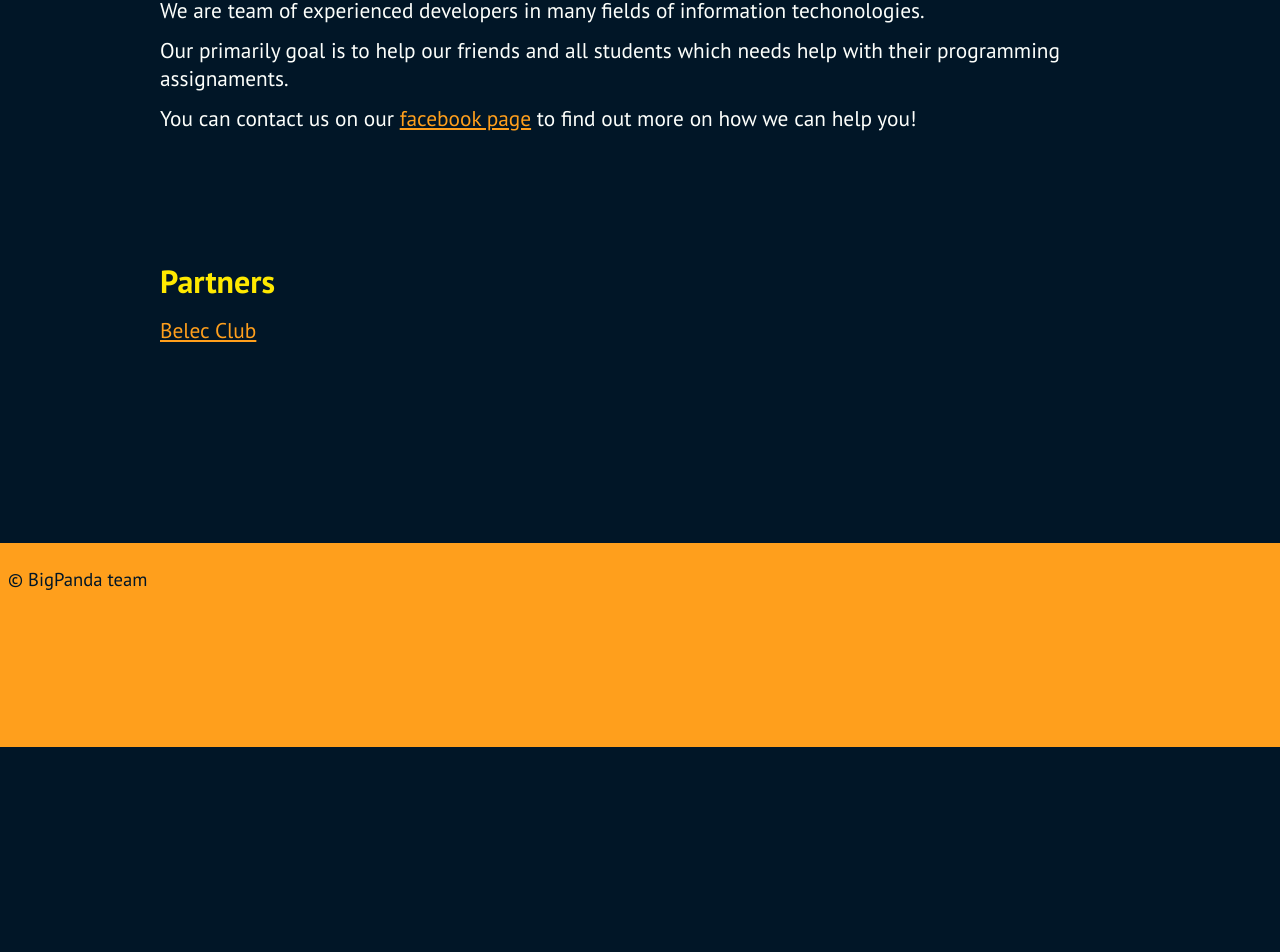
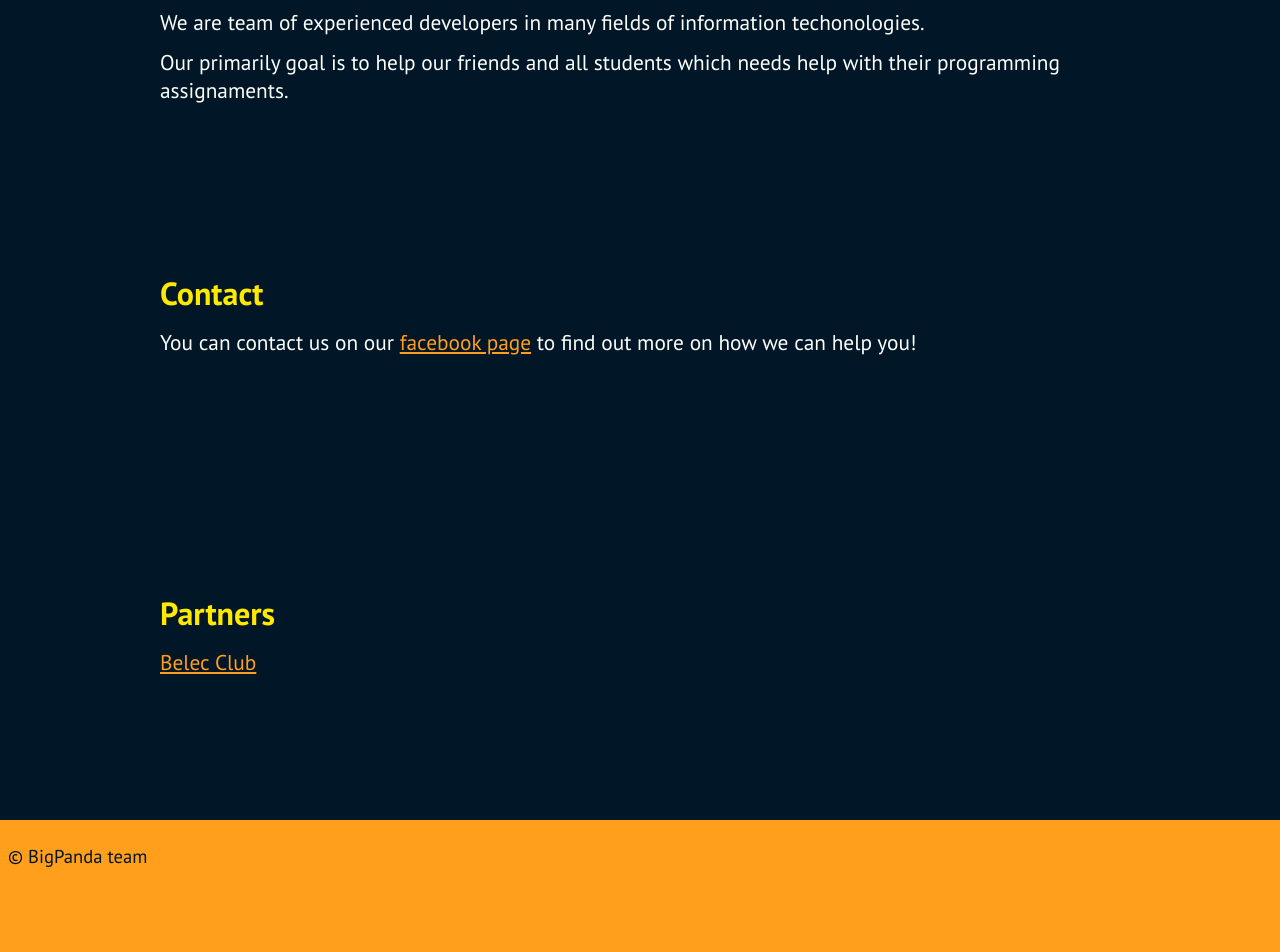
Before and after one commit to bigpandadev/bigpandadev.github.io, a plain HTML site: page index.html in a window 1280 px wide. Shown: the part 524-1476 px from the top of the page. Before the commit the page ends 1271 px from the top, so only its background shows below. Drawn offline with Linux system fonts and the light colour scheme.

Commit message:
about us section moved to two sections

```diff
--- a/index.html
+++ b/index.html
@@ -39,6 +39,17 @@
 					<div>
 						<p>We are team of experienced developers in many fields of information techonologies.</p>
 						<p>Our primarily goal is to help our friends and all students which needs help with their programming assignaments.</p>
+					</div>
+				</div>
+			</section>
+
+			<section class="page-section">
+				<div class="container">
+					<header>
+						<h2>Contact</h2>
+					</header>
+
+					<div>
 						<p>You can contact us on our <a href="https://facebook.com/bigpandadev/">facebook page</a> to find out more on how we can help you!</p>
 					</div>
 				</div>
--- a/styles/style.css
+++ b/styles/style.css
@@ -43,7 +43,8 @@ footer#footer, footer#footer a{
 
 main#main{
   position: relative;
-  padding: 12pt 10pt 20pt;
+  padding: 0;
+  margin: 0;
   text-align: center;
   min-height: 480px;
 }
@@ -56,7 +57,7 @@ main#main{
 }
 .page-section header h2{
   display: block;
-  padding-top: 64px;
+  padding-top: 92px;
   padding-bottom: 14px;
 }
 .page-section p{
```
